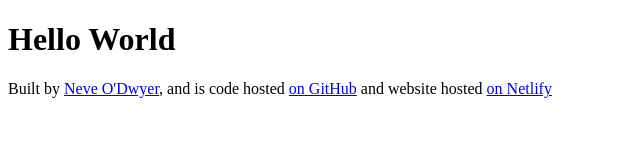
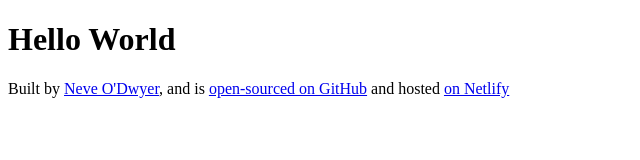
Before and after one commit to Neveod/vanilla-weather-app, a plain HTML site: page index.html in a window 1280 px wide. Shown: the whole page, without its empty margins (0-640 px from the left). Drawn offline with Linux system fonts and the light colour scheme.

Commit message:
Updated footer

```diff
--- a/index.html
+++ b/index.html
@@ -10,11 +10,11 @@
     <footer>
       Built by
       <a href="https://github.com/Neveod" target="_blank">Neve O'Dwyer</a>, and
-      is code hosted
+      is
       <a href="https://github.com/Neveod/vanilla-weather-app" target="_blank"
-        >on GitHub</a
+        >open-sourced on GitHub</a
       >
-      and website hosted
+      and hosted
       <a
         href="https://vanilla-weather-forecast-shecodes.netlify.app/"
         target="_blank"
```
Also changed, not shown: 1 other file.
